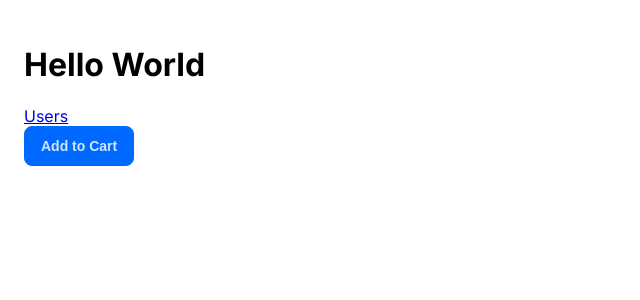
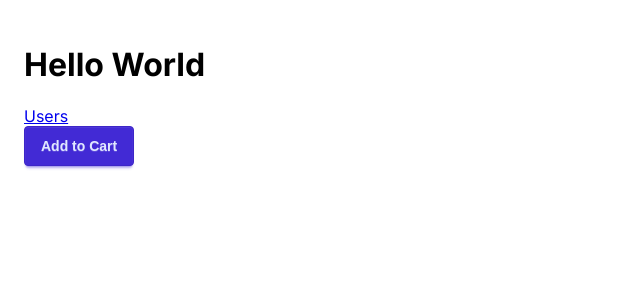
Before and after one commit to paulendaya/next-app, a Next.js app: page / in a window 1280 px wide. Shown: the top 300 px of the page, without its empty margins (0-640 px from the left). Built offline with nearby package versions, Linux system fonts and the light colour scheme.

Commit message:
updated layout

```diff
--- a/app/layout.tsx
+++ b/app/layout.tsx
@@ -15,7 +15,7 @@ export default function RootLayout({
   children: React.ReactNode;
 }) {
   return (
-    <html lang="en" data-theme="winter">
+    <html lang="en" data-theme="cupcake">
       <body className={inter.className}>{children}</body>
     </html>
   );
--- a/package.json
+++ b/package.json
@@ -24,6 +24,6 @@
   },
   "devDependencies": {
     "@tailwindcss/postcss": "^4.1.6",
-    "daisyui": "^5.0.35"
+    "daisyui": "^5.0.50"
   }
 }
--- a/tailwind.config.ts
+++ b/tailwind.config.ts
@@ -1,6 +1,10 @@
 import type { Config } from 'tailwindcss'
 
-const config: Config = {
+const config: Config & {
+  daisyui?: {
+    themes?: string[];
+  };
+} = {
   content: [
     './pages/**/*.{js,ts,jsx,tsx,mdx}',
     './components/**/*.{js,ts,jsx,tsx,mdx}',
@@ -15,6 +19,7 @@ const config: Config = {
       },
     },
   },
-  plugins: [],
-}
-export default config
+  plugins: [require("daisyui")],
+};
+
+export default config;
```
Also changed, not shown: 1 other file (tests, documents, lock files or other folders).
